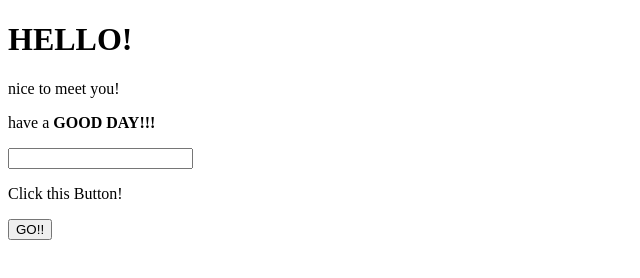
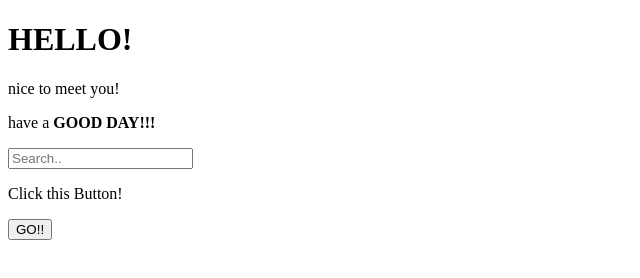
Before and after one commit to wkdwo8703/wkdwo8703.github.io, a plain HTML site: page index.html in a window 1280 px wide. Shown: the full height of the page, 0-640 px from the left. Drawn offline with Linux system fonts and the light colour scheme.

Commit message:
Update index.html

```diff
--- a/index.html
+++ b/index.html
@@ -10,7 +10,7 @@
 
   nice to meet you!
   <p>have a <strong>GOOD DAY!!!</strong></p>
-  <input type="text">
+  <input type="text" name="search" placeholder="Search..">
   <p>Click this Button!
   <form action="https://www.google.com" target="_blank">
   <input type="submit" value="GO!!"></p>
```
